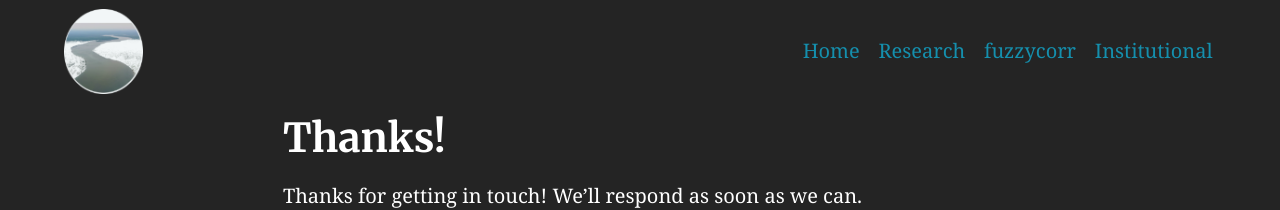
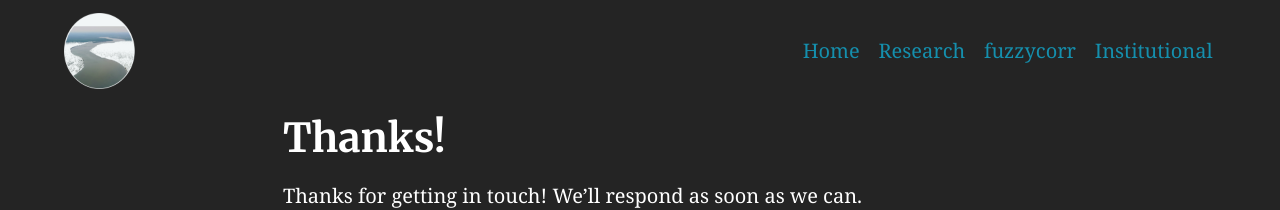
Before and after one commit to beatriznegreiros/beatriznegreiros_old2, a Jekyll site: the page built from thanks.md, in a window 1280 px wide. Shown: the top 210 px of the page. Built offline with Jekyll 4.4.1, drawn with Linux system fonts in a browser that asks for light colours.

Commit message:
added favicons

```diff
--- a/_config.yml
+++ b/_config.yml
@@ -93,7 +93,7 @@
 encoding: utf-8 # Make sure the encoding is right
 lang: en-GB # Set the site language
 title: "Beatriz Negreiros" # Site name or title, also used in jekyll-seo-tag
-logo: "/assets/logos/logo_susuperresize.png" # Site logo, also used in jekyll-seo-tag
+logo: "/assets/logos/logo_bn.png" # Site logo, also used in jekyll-seo-tag
 description: "Model validation | River restoration | Geospatial analyses | Machine Learning " # Site description and default description, also used in jekyll-seo-tag
 url: "https://beatriznegreiros.com" # Site url, also used in jekyll-seo-tag
 repo: "https://github.com/beatriznegreiros/beatriznegreiros.github.io"
@@ -108,8 +108,8 @@
 
 # 8. Site favicons & manifest icons
 favicons: # Favicons are also used in the manifest file. Syntax is 'size: path'
-  16: '/assets/logos/logo@16px.png'
-  32: '/assets/logos/logo@32px.png'
+  16: '/assets/logos/logo_bn_16'
+  32: '/assets/logos/logo_bn_32'
   96: '/assets/logos/logo@96px.png'
   120: '/assets/logos/logo@120px.png'
   144: '/assets/logos/logo@144px.png'
```
Also changed, not shown: assets/logos/logo_bn.png (added), assets/logos/logo_bn_16.png (added), assets/logos/logo_bn_32.png (added).
